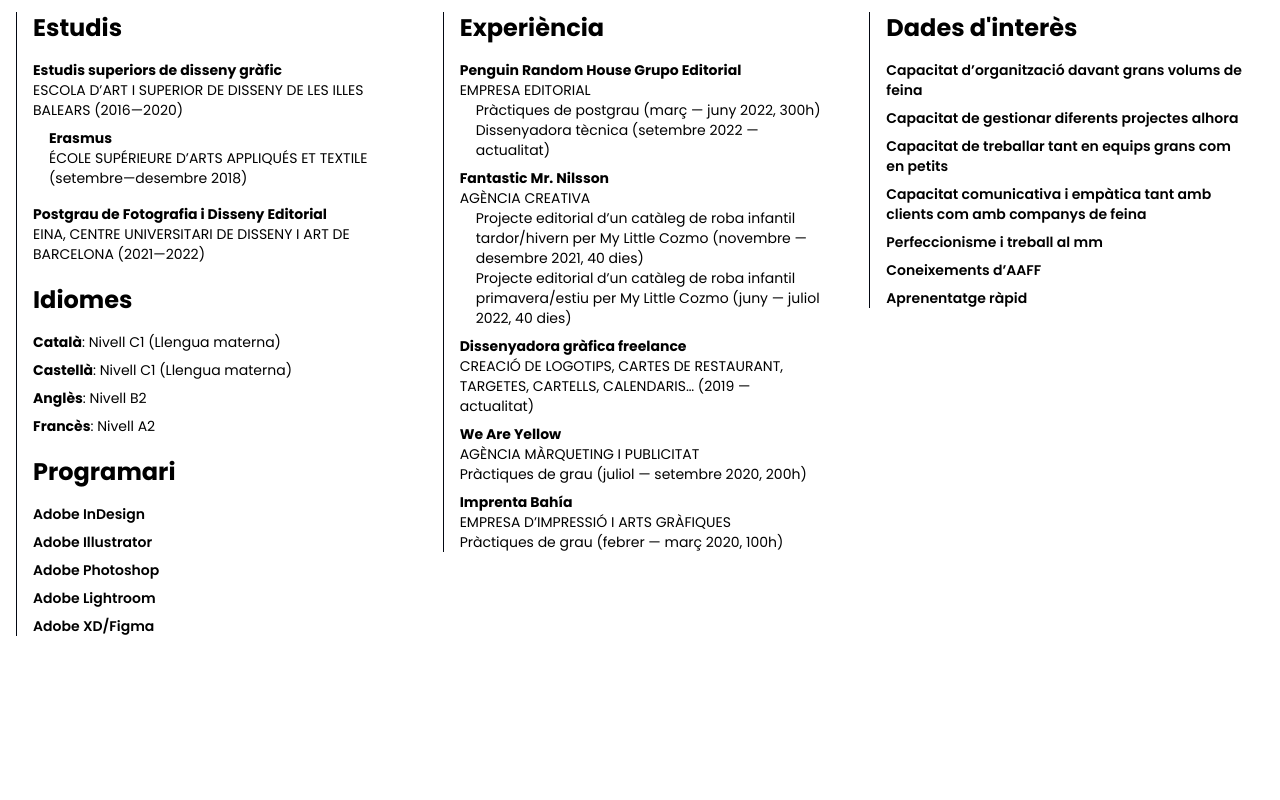
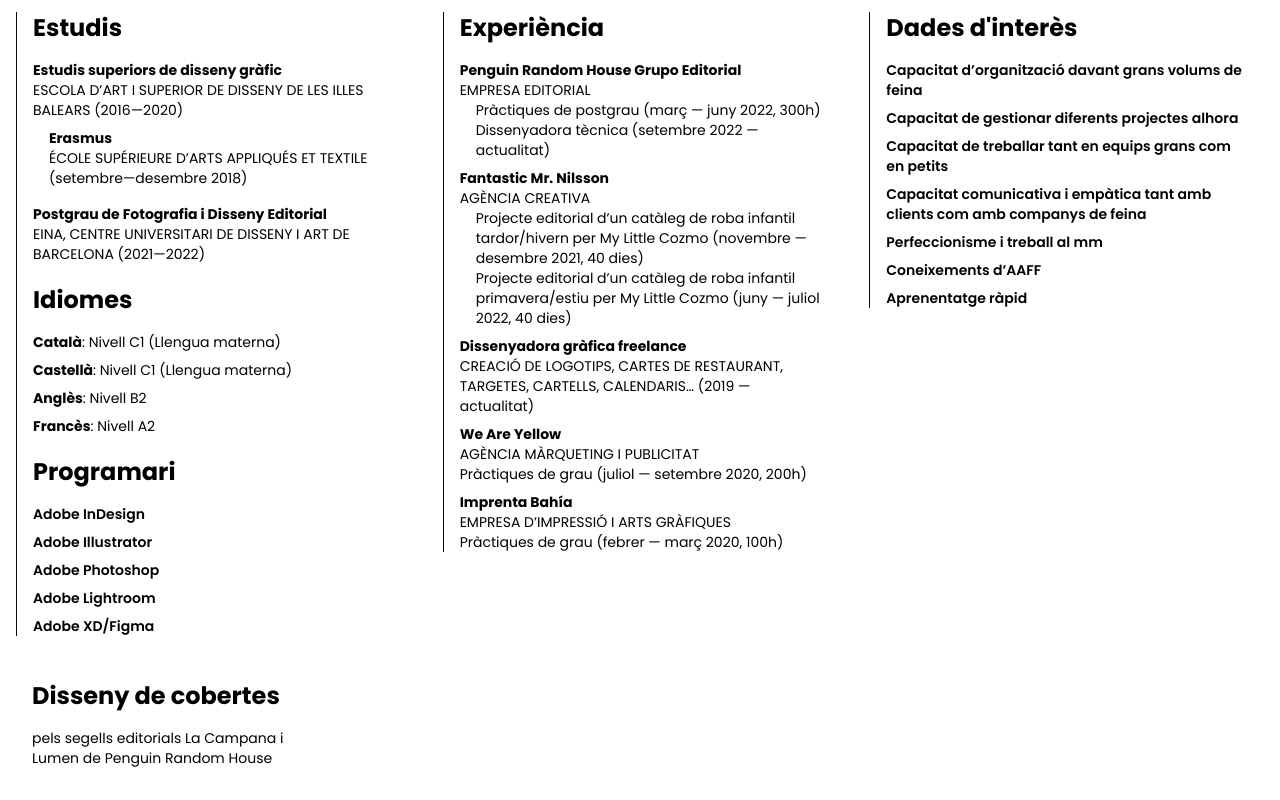
Before and after one commit to juxuanu/portfoli-aina, a Next.js app: page / in a window 1280 px wide. Shown: the part 902-1702 px from the top of the page. Before the commit the page ends 1570 px from the top, so only its background shows below. Built offline with nearby package versions, Linux system fonts and the light colour scheme.

Commit message:
initial cobertes

```diff
--- a/app/page.tsx
+++ b/app/page.tsx
@@ -1,11 +1,13 @@
 import { CV } from "./_components/cv";
 import { Portada } from "./_components/portada";
+import { Cobertes } from "./_components/cobertes";
 
 export default function Home() {
   return (
     <main className={"mb-8 space-y-4"}>
       <Portada />
       <CV />
+      <Cobertes />
     </main>
   );
 }
```
